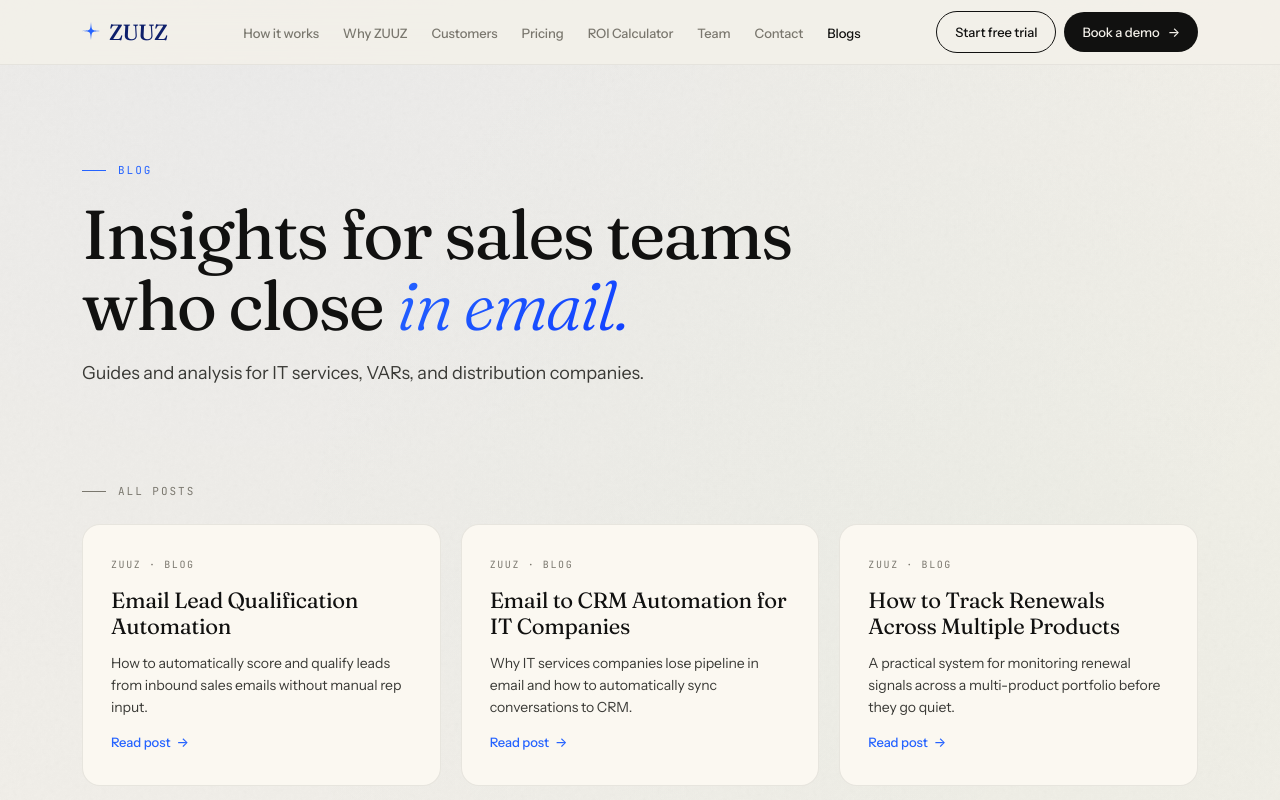
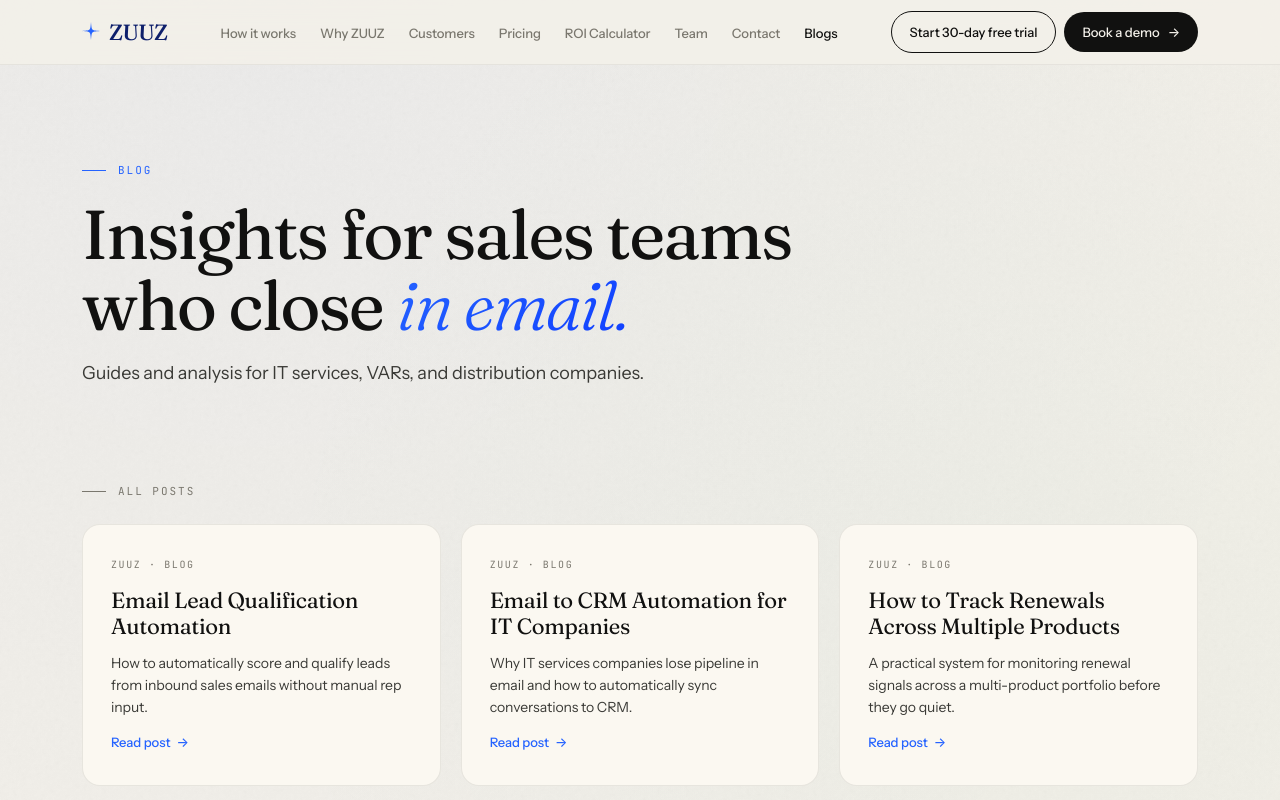
Before and after one commit to avianshgujjeai/ZUUZ-Revamp, a plain HTML site: page blogs.html in a window 1280 px wide. Shown: the top 800 px of the page. Drawn offline with Linux system fonts and the light colour scheme; a script that the page names is missing.

Commit message:
Update blogs.html

```diff
--- a/blogs.html
+++ b/blogs.html
@@ -111,7 +111,7 @@
 </ul>
 </nav>
 <div class="nav-actions">
-<a class="nav-trial" href="https://buy.stripe.com/cNi6oHaWNeAU8QS457bZe00">Start free trial</a>
+<a class="nav-trial" href="https://buy.stripe.com/cNi6oHaWNeAU8QS457bZe00">Start 30-day free trial</a>
 <a class="nav-cta" href="https://cal.com/avinashgujje/15min" target="_blank" rel="noopener">Book a demo</a>
 </div>
 </div>
```
